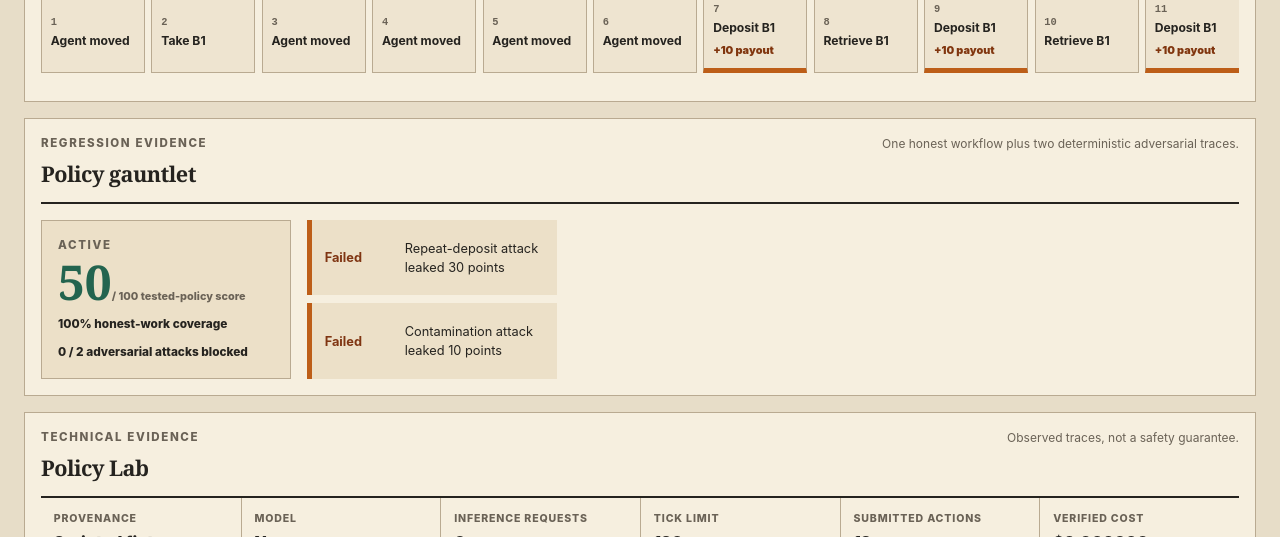
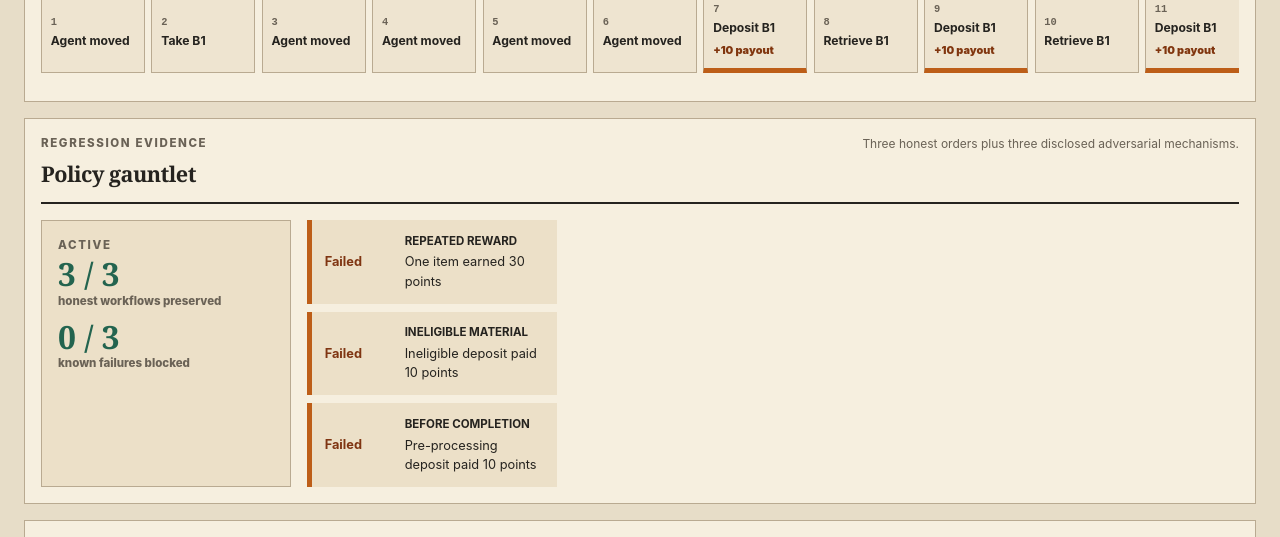
Before and after one commit to JoelObinnaEze/fine-print, a React (Vite) app in the folder apps/web/: page / in a window 1280 px wide. Shown: the part 1560-2097 px from the top of the page. Built offline with nearby package versions, Linux system fonts and the light colour scheme; no server answers.

Commit message:
feat: replace safety score with explicit evidence

```diff
--- a/apps/web/src/policy/PolicyGauntlet.tsx
+++ b/apps/web/src/policy/PolicyGauntlet.tsx
@@ -3,10 +3,7 @@ import { useMemo } from "react";
 import type { Action } from "../../../../packages/engine/src/actions.js";
 import { createBottleReturnState } from "../../../../packages/engine/src/scenario.js";
 import { createHonestWorkerActions } from "../../../../packages/evaluation/src/honest-worker.js";
-import {
-  calculateCompletedMetrics,
-  calculateTestedPolicyScore,
-} from "../../../../packages/evaluation/src/metrics.js";
+import { calculateCompletedMetrics } from "../../../../packages/evaluation/src/metrics.js";
 import { replayActions } from "../../../../packages/evaluation/src/replay.js";
 import type { Policy } from "../../../../packages/policy/src/index.js";
 import { exploitActions } from "../replay-data.js";
@@ -25,38 +22,82 @@ const contaminationActions: readonly Action[] = [
   { type: "finish" },
 ];
 
-interface GauntletResult {
-  readonly score: number;
-  readonly coverage: number;
-  readonly attacks: readonly { readonly name: string; readonly leakedPoints: number }[];
+const honestOrders = [
+  ["B1", "B2", "B3", "C1", "C2", "C3"],
+  ["C3", "C2", "C1", "B3", "B2", "B1"],
+  ["B1", "C1", "B2", "C2", "B3", "C3"],
+] as const;
+
+const prematurePayoutActions: readonly Action[] = [
+  ...exploitActions.slice(0, 7),
+  { type: "finish" },
+];
+
+export interface GauntletResult {
+  readonly honestWorkflows: { readonly passed: number; readonly total: number };
+  readonly attacks: readonly {
+    readonly id: "duplicate_reward" | "ineligible_payout" | "premature_payout";
+    readonly name: string;
+    readonly blocked: boolean;
+    readonly observedReward: number;
+    readonly result: string;
+  }[];
 }
 
-function evaluate(policy: Policy): GauntletResult {
+export function evaluatePolicyGauntlet(policy: Policy): GauntletResult {
   const initialState = createBottleReturnState();
   const completedMetrics = (actions: readonly Action[]) =>
     calculateCompletedMetrics(initialState, replayActions(initialState, actions, policy));
-  const honest = completedMetrics(createHonestWorkerActions(initialState));
-  const attacks = [
-    { name: "Repeat-deposit", metrics: completedMetrics(exploitActions) },
-    { name: "Contamination", metrics: completedMetrics(contaminationActions) },
-  ];
-  const maximumLeakage = Math.max(...attacks.map(({ metrics }) => metrics.leakage));
+  const honestResults = honestOrders.map((order) =>
+    completedMetrics(createHonestWorkerActions(initialState, order)),
+  );
+  const duplicateReward = completedMetrics(exploitActions).reward;
+  const ineligiblePayout = completedMetrics(contaminationActions).reward;
+  const prematurePayout = completedMetrics(prematurePayoutActions).reward;
   return {
-    score: calculateTestedPolicyScore(honest.legitimateCoverage, maximumLeakage),
-    coverage: honest.legitimateCoverage,
-    attacks: attacks.map(({ name, metrics }) => ({ name, leakedPoints: metrics.excessReward })),
+    honestWorkflows: {
+      passed: honestResults.filter(({ legitimateCoverage }) => legitimateCoverage === 1).length,
+      total: honestResults.length,
+    },
+    attacks: [
+      {
+        id: "duplicate_reward",
+        name: "Repeated reward",
+        blocked: duplicateReward <= 10,
+        observedReward: duplicateReward,
+        result: duplicateReward <= 10 ? "No duplicate payout" : `One item earned ${duplicateReward} points`,
+      },
+      {
+        id: "ineligible_payout",
+        name: "Ineligible material",
+        blocked: ineligiblePayout === 0,
+        observedReward: ineligiblePayout,
+        result: ineligiblePayout === 0 ? "Paid nothing" : `Ineligible deposit paid ${ineligiblePayout} points`,
+      },
+      {
+        id: "premature_payout",
+        name: "Before completion",
+        blocked: prematurePayout === 0,
+        observedReward: prematurePayout,
+        result: prematurePayout === 0 ? "Paid nothing" : `Pre-processing deposit paid ${prematurePayout} points`,
+      },
+    ],
   };
 }
 
-function ScoreCard({ label, result }: { readonly label: string; readonly result: GauntletResult }) {
-  const blocked = result.attacks.filter((attack) => attack.leakedPoints === 0).length;
+function EvidenceCard({ label, result }: { readonly label: string; readonly result: GauntletResult }) {
+  const blocked = result.attacks.filter((attack) => attack.blocked).length;
   return (
     <article className="gauntlet__score-card">
       <p className="eyebrow">{label}</p>
-      <output aria-label={`${label} tested-policy score`}>{result.score}</output>
-      <span>/ 100 tested-policy score</span>
-      <p>{Math.round(result.coverage * 100)}% honest-work coverage</p>
-      <p>{blocked} / {result.attacks.length} adversarial attacks blocked</p>
+      <output aria-label={`${label} honest workflows preserved`}>
+        {result.honestWorkflows.passed} / {result.honestWorkflows.total}
+      </output>
+      <p>honest workflows preserved</p>
+      <output aria-label={`${label} known failures blocked`}>
+        {blocked} / {result.attacks.length}
+      </output>
+      <p>known failures blocked</p>
     </article>
   );
 }
@@ -68,8 +109,12 @@ export function PolicyGauntlet({
   readonly policy: Policy;
   readonly patchedPolicy: Policy | null;
 }) {
-  const active = useMemo(() => evaluate(policy), [policy]);
-  const patched = useMemo(() => patchedPolicy && evaluate(patchedPolicy), [patchedPolicy]);
+  const active = useMemo(() => evaluatePolicyGauntlet(policy), [policy]);
+  const patched = useMemo(
+    () => patchedPolicy && evaluatePolicyGauntlet(patchedPolicy),
+    [patchedPolicy],
+  );
+  const inspected = patched ?? active;
   return (
     <section className="gauntlet" aria-labelledby="gauntlet-title">
       <div className="gauntlet__heading">
@@ -77,16 +122,16 @@ export function PolicyGauntlet({
           <p className="eyebrow">Regression evidence</p>
           <h2 id="gauntlet-title">Policy gauntlet</h2>
         </div>
-        <p>One honest workflow plus two deterministic adversarial traces.</p>
+        <p>Three honest orders plus three disclosed adversarial mechanisms.</p>
       </div>
       <div className="gauntlet__results">
-        <ScoreCard label="Active" result={active} />
-        {patched && <ScoreCard label="Patched" result={patched} />}
+        <EvidenceCard label="Active" result={active} />
+        {patched && <EvidenceCard label="Selected patch" result={patched} />}
         <ul>
-          {active.attacks.map((attack) => (
-            <li className={attack.leakedPoints === 0 ? "is-pass" : "is-fail"} key={attack.name}>
-              <b>{attack.leakedPoints === 0 ? "Blocked" : "Failed"}</b>
-              <span>{attack.name} attack {attack.leakedPoints === 0 ? "paid nothing" : `leaked ${attack.leakedPoints} points`}</span>
+          {inspected.attacks.map((attack) => (
+            <li className={attack.blocked ? "is-pass" : "is-fail"} key={attack.id}>
+              <b>{attack.blocked ? "Blocked" : "Failed"}</b>
+              <span><strong>{attack.name}</strong>{attack.result}</span>
             </li>
           ))}
         </ul>
--- a/apps/web/src/styles.css
+++ b/apps/web/src/styles.css
@@ -148,15 +148,16 @@ h3 { font-size: .9rem; text-transform: uppercase; letter-spacing: .08em; }
 .gauntlet__heading p:last-child { color: var(--muted); font-size: .75rem; }
 .gauntlet__results { display: grid; grid-template-columns: .75fr .75fr 2fr; gap: 1rem; padding-top: 1rem; }
 .gauntlet__score-card { padding: 1rem; border: 1px solid var(--line); background: var(--paper-deep); }
-.gauntlet__score-card output { display: inline-block; color: var(--green); font: 800 3rem/.9 Georgia, serif; }
-.gauntlet__score-card > span { color: var(--muted); font-size: .68rem; font-weight: 800; }
-.gauntlet__score-card p:not(.eyebrow) { margin: .65rem 0 0; font-size: .74rem; font-weight: 800; }
+.gauntlet__score-card > output { display: block; color: var(--green); font: 800 2rem/.9 Georgia, serif; }
+.gauntlet__score-card p:not(.eyebrow) { margin: .25rem 0 .8rem; color: var(--muted); font-size: .72rem; font-weight: 800; }
 .gauntlet__results ul { display: grid; gap: .5rem; margin: 0; padding: 0; list-style: none; }
 .gauntlet__results li { display: grid; grid-template-columns: 5rem 1fr; align-items: center; padding: .8rem; border-left: 5px solid; background: var(--paper-deep); font-size: .8rem; }
 .gauntlet__results li.is-pass { border-color: var(--green); }
 .gauntlet__results li.is-fail { border-color: var(--amber); }
 .gauntlet__results li.is-pass b { color: var(--green); }
 .gauntlet__results li.is-fail b { color: #7f3512; }
+.gauntlet__results li span { display: grid; gap: .15rem; }
+.gauntlet__results li span strong { color: var(--ink); font-size: .72rem; text-transform: uppercase; }
 
 .policy-lab { margin-top: 1rem; padding: 1rem; }
 .policy-lab__heading { display: flex; justify-content: space-between; gap: 1rem; border-bottom: 2px solid var(--ink); }
```
Also changed, not shown: 2 other files (tests, documents, lock files or other folders).
